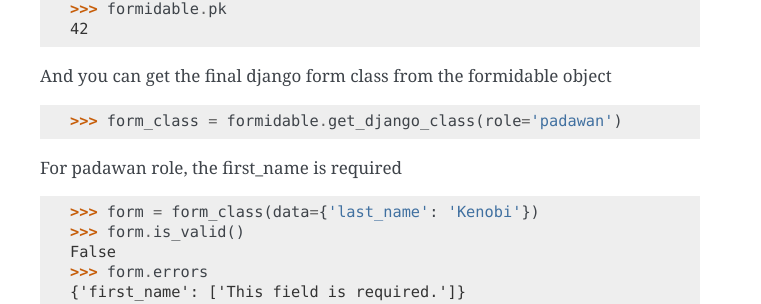
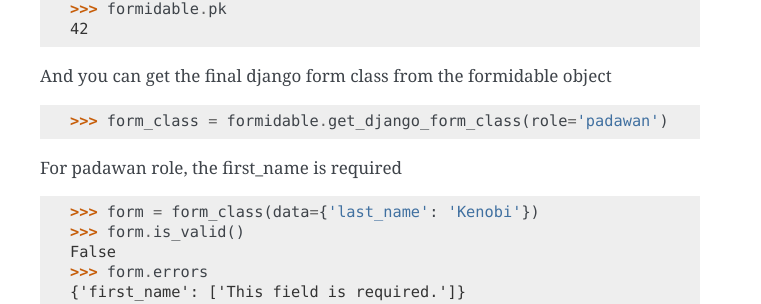
Before and after one commit to peopledoc/django-formidable, a Sphinx documentation site: the page built from doc/source/forms.rst, in a window 1280 px wide and 900 px high, scrolled down 3027 px. Shown: the part 173-477 px from the top of the window, without its empty margins (380-1141 px from the left). Built offline with Sphinx 7.4.7, drawn with Linux system fonts in a browser that asks for light colours; formulas are drawn with MathJax 3.

Commit message:
fix the doc

```diff
--- a/doc/source/forms.rst
+++ b/doc/source/forms.rst
@@ -159,7 +159,7 @@ And you can get the final django form class from the formidable object
 
 .. code-block:: python
 
-    >>> form_class = formidable.get_django_class(role='padawan')
+    >>> form_class = formidable.get_django_form_class(role='padawan')
 
 For padawan role, the first_name is required
 
```
